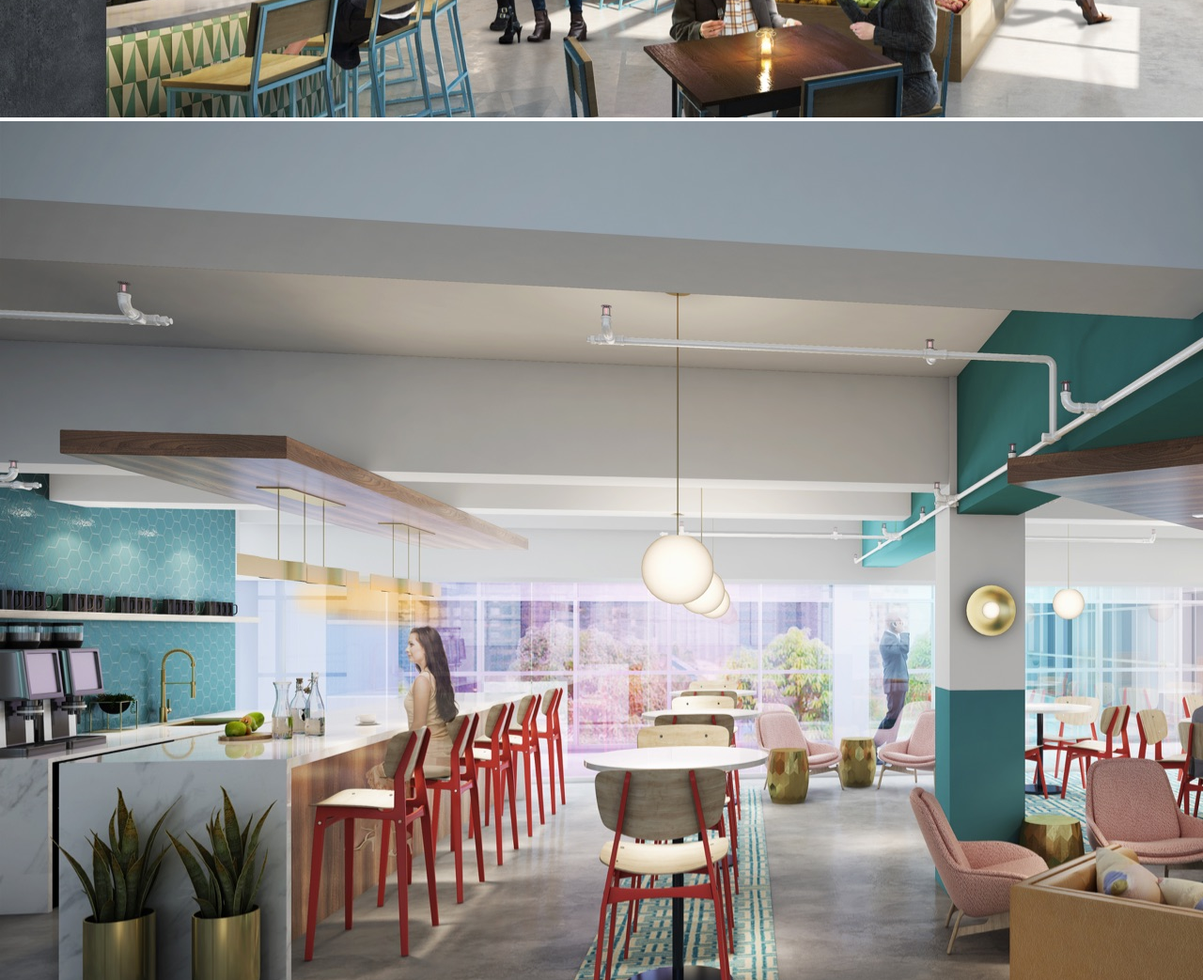
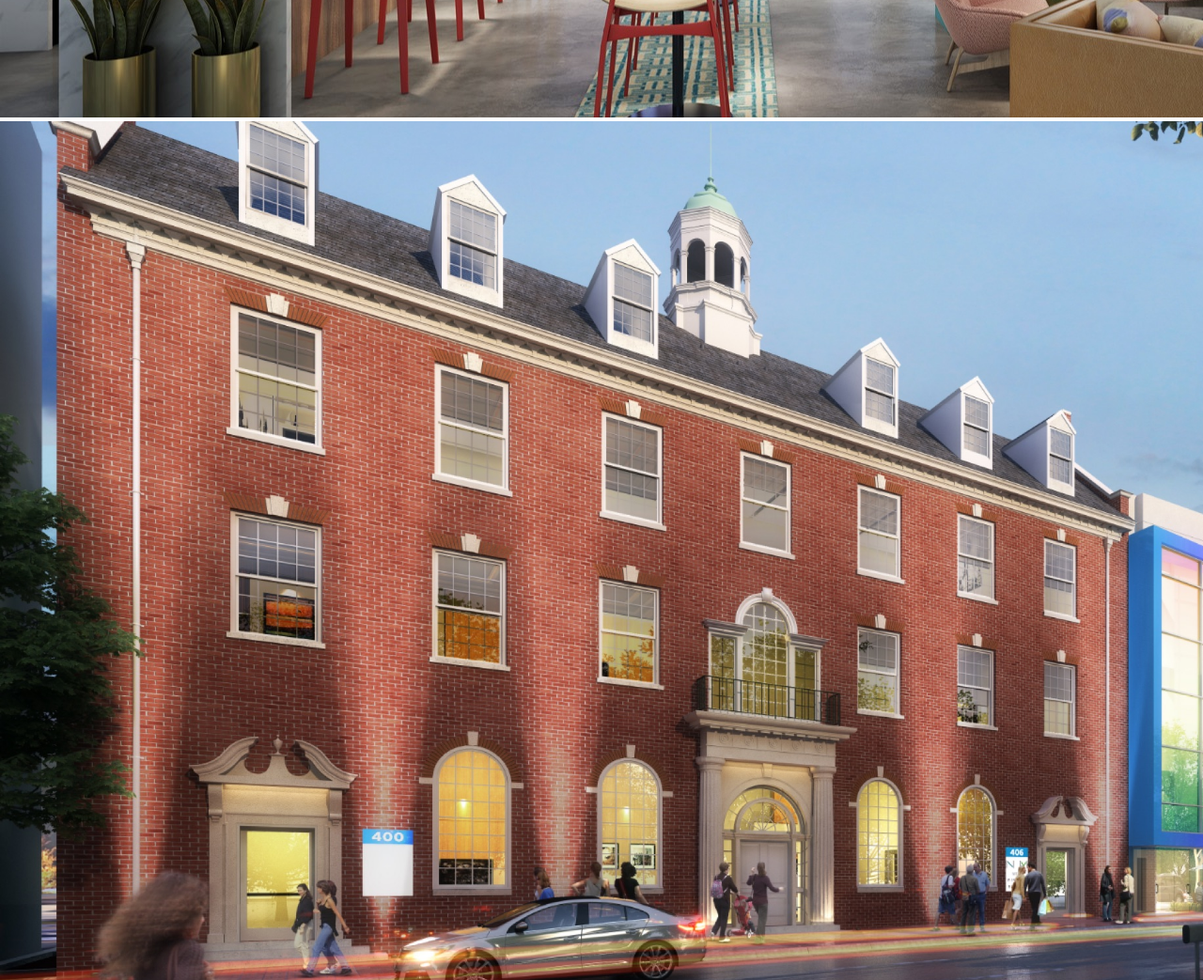
Before and after one commit to sentinel-commons/sentinel-commons, a Gatsby site: page / in a window 1280 px wide. Shown: the part 4180-5223 px from the top of the page at 94% size. Built offline with nearby package versions, Linux system fonts and the light colour scheme; Gatsby itself is replaced by a stand-in of ours.

Commit message:
add marshall street image

```diff
--- /dev/null
+++ b/src/components/images/marshall-street.js
@@ -0,0 +1,40 @@
+import React from "react"
+import { StaticQuery, graphql } from "gatsby"
+import Img from "gatsby-image"
+
+/*
+ * This component is built using `gatsby-image` to automatically serve optimized
+ * images with lazy loading and reduced file sizes. The image is loaded using a
+ * `StaticQuery`, which allows us to load the image from directly within this
+ * component, rather than having to pass the image data down from pages.
+ *
+ * For more information, see the docs:
+ * - `gatsby-image`: https://gatsby.dev/gatsby-image
+ * - `StaticQuery`: https://gatsby.dev/staticquery
+ */
+
+const MarshallStreetImage = () => (
+  <StaticQuery
+    query={graphql`
+      query {
+        placeholderImage: file(relativePath: { eq: "marshall-street.jpg" }) {
+          childImageSharp {
+            fixed(width: 1920, height: 914, cropFocus: SOUTH) {
+              ...GatsbyImageSharpFixed
+            }
+          }
+        }
+      }
+    `}
+    render={data =>
+      <Img
+        fixed={data.placeholderImage.childImageSharp.fixed}
+        objectFit="cover"
+        objectPosition="bottom 50%"
+        bottom="0"
+        alt="Renderings of Sentinel Commons with Marshall Street in foreground"
+      />
+    }
+  />
+)
+export default MarshallStreetImage
--- a/src/pages/index.jsx
+++ b/src/pages/index.jsx
@@ -4,6 +4,7 @@ import HeroImage from "../components/hero-image"
 import SixthStreetImage from "../components/images/6th-street"
 import CoWorkingImage from "../components/images/coworking"
 import FoodHallImage from "../components/images/food-hall"
+import MarshallStreetImage from "../components/images/marshall-street"
 import logo from '../images/logo.svg'
 import journalPaperImage from '../images/journal-paper.jpg'
 import journalPressImage from '../images/journal-press.jpg'
@@ -77,8 +78,8 @@ const IndexPage = ({ data }) => {
         </div>
       </div>
       <SixthStreetImage />
-      <FoodHallImage />
       <CoWorkingImage />
+      <MarshallStreetImage />
     </Layout>
   )
 }
```
Also changed, not shown: src/images/marshall-street.jpg (added).
